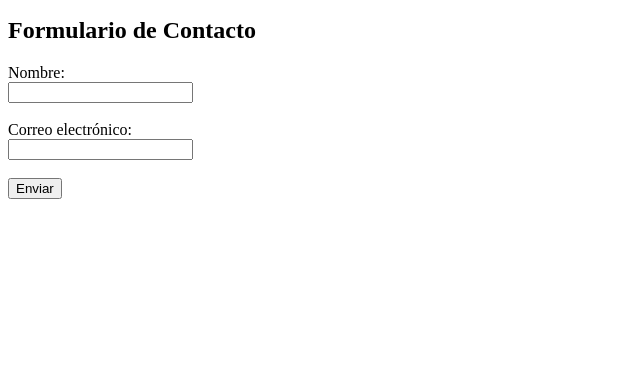
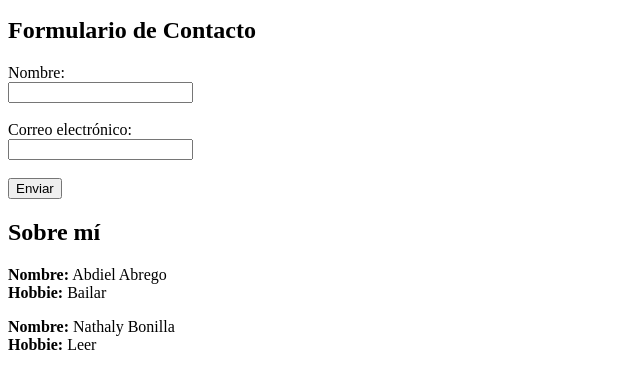
Before and after one commit to NathalyB-Mcklean/lab-1, a plain HTML site: page index.html in a window 1280 px wide. Shown: the part 101-490 px from the top of the page, without its empty margins (0-640 px from the left). Drawn offline with Linux system fonts and the light colour scheme.

Commit message:
Agregué los nombres y los pasatiempos. Eliminé espacios innecesarios

```diff
--- a/index.html
+++ b/index.html
@@ -1,38 +1,37 @@
 <!DOCTYPE html>
-
 <html lang="es">
 
 <head>
-
     <meta charset="UTF-8">
-
     <meta name="viewport" content="width=device-width, initial-scale=1.0">
-
     <title>Mi Blog</title>
-
 </head>
 
 <body>
 
     <h1>Bienvenidos a mi blog</h1>
-
     <p>Este es un blog básico creado con Git y GitHub.</p>
 
     <h2>Formulario de Contacto</h2>
-
     <form action="/enviar" method="post">
-
         <label for="nombre">Nombre:</label><br>
-
         <input type="text" id="nombre" name="nombre" required><br><br>
 
         <label for="email">Correo electrónico:</label><br>
-
         <input type="email" id="email" name="email" required><br><br>
 
         <input type="submit" value="Enviar">
+    </form>
 
-</form>
+    <section>
+        <h2>Sobre mí</h2>
+
+        <p><strong>Nombre:</strong> Abdiel Abrego<br>
+        <strong>Hobbie:</strong> Bailar</p>
+
+        <p><strong>Nombre:</strong> Nathaly Bonilla<br>
+        <strong>Hobbie:</strong> Leer</p>
+    </section>
 
 </body>
 
```
Lines whose indentation alone changed are shown as unchanged.
